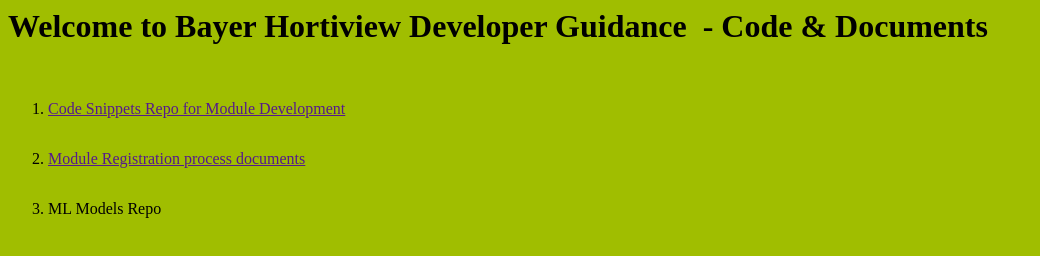
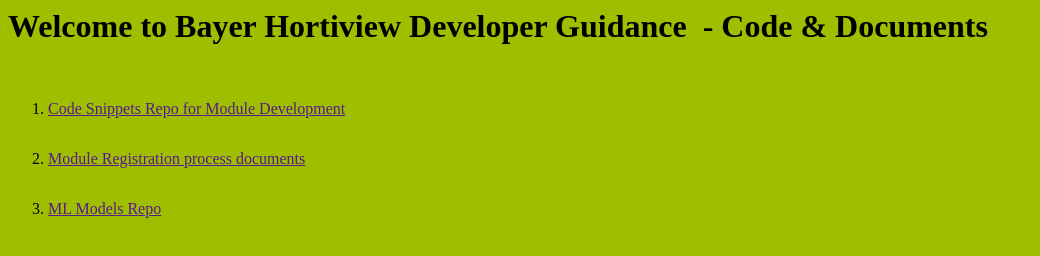
Before and after one commit to umaranit/samplegithubpage, a plain HTML site: page index.html in a window 1280 px wide. Shown: the whole page, without its empty margins (0-1040 px from the left). Drawn offline with Linux system fonts and the light colour scheme.

Commit message:
test changes

```diff
--- a/index.html
+++ b/index.html
@@ -12,7 +12,7 @@
         <ol>
             <li style="padding-bottom:2em;"><a href="">Code Snippets Repo for Module Development</a><br></li>
 <li style="padding-bottom:2em;"><a href="">Module Registration process documents</a><br></li>
-<li style="padding-bottom:2em;"><a href=""></a>ML Models Repo</li>
+<li style="padding-bottom:2em;"><a href="">ML Models Repo</a></li>
         </ol>
 
 
```
